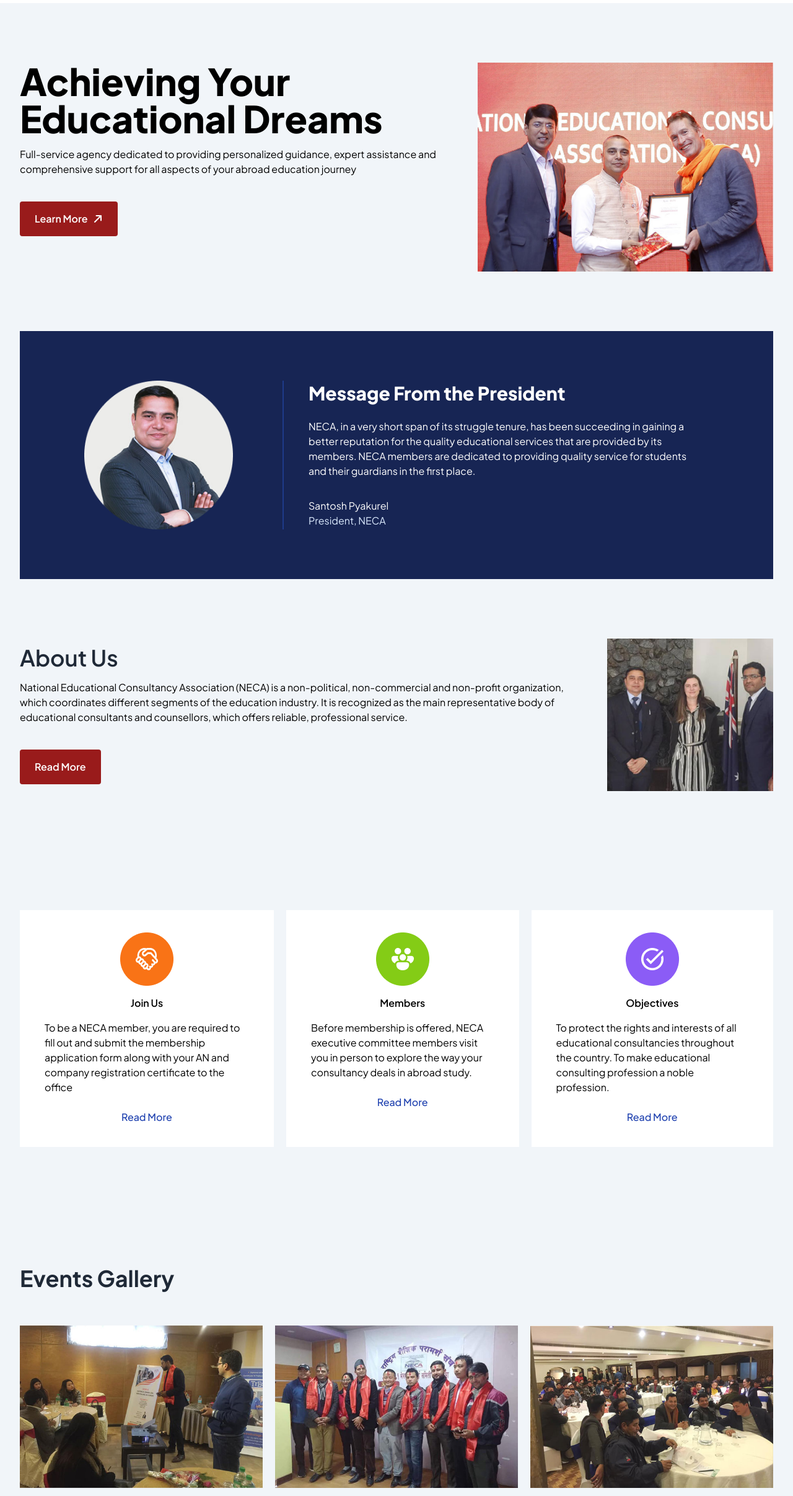
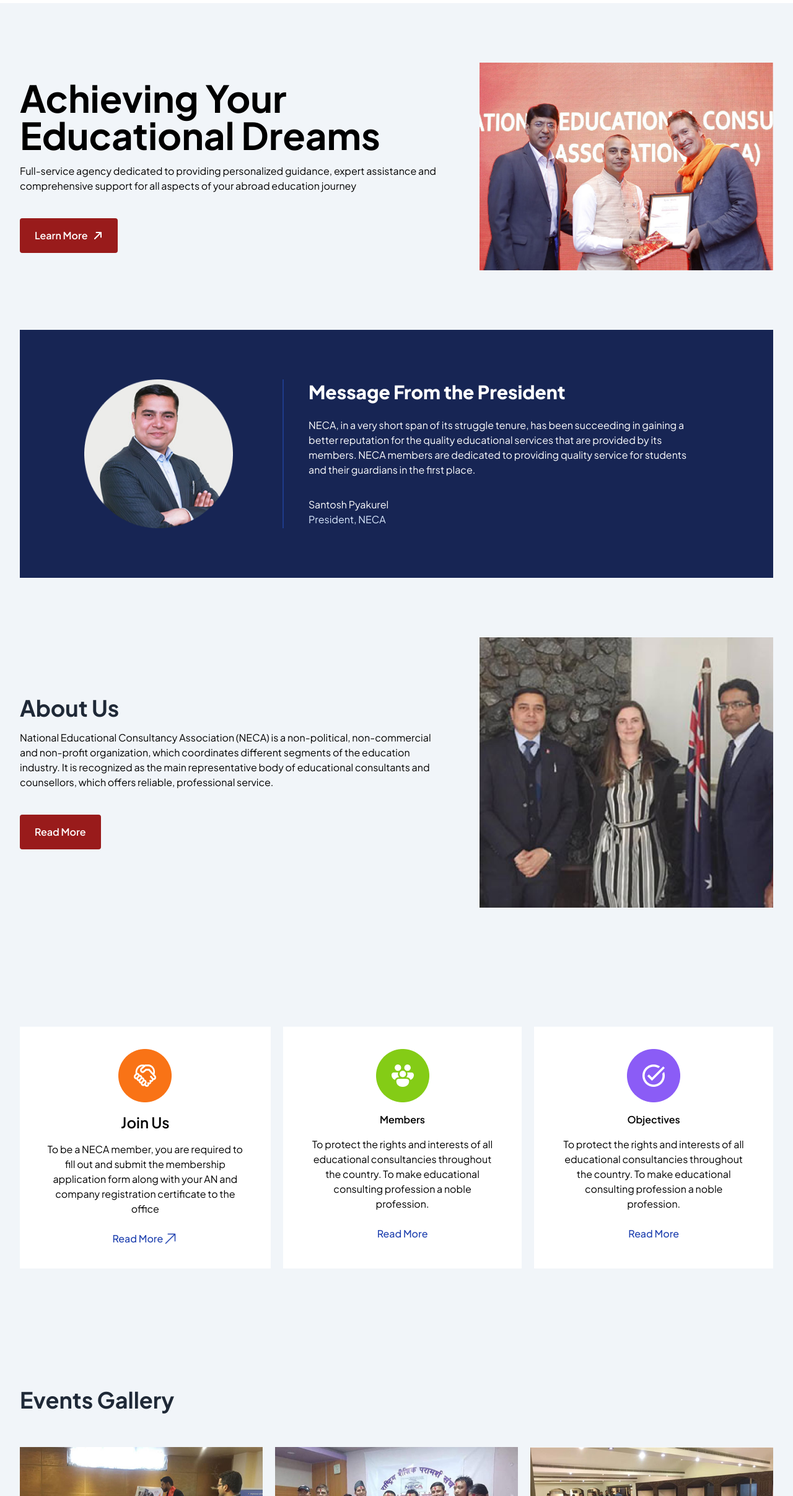
Before and after one commit to notaryastark/neca-updated, a website with bundled scripts: page src/index.html in a window 1280 px wide. Shown: the part 107-2520 px from the top of the page at 62% size. Built offline with nearby package versions, Linux system fonts and the light colour scheme.

Commit message:
link update commit

```diff
--- a/src/index.html
+++ b/src/index.html
@@ -124,7 +124,7 @@
                     </li>
                     <!--dropdown activities end-->
                     <li>
-                        <button href="contact-us.html" class="flex px-4 py-2 rounded-md md:text-white md:bg-red-800 md:hover:bg-red-600 md:hover:text-white">Contact Us</button>
+                        <a href="contact-us.html" class="flex px-4 py-2 rounded-md md:text-white md:bg-red-800 md:hover:bg-red-600 md:hover:text-white">Contact Us</a>
                     </li>
                 </ul>
             </div>
@@ -152,19 +152,19 @@
     <!--body slate start-->
     <div class="main-body bg-slate-100">
         <!--hero section start-->
-        <div class="container py-8 lg:py-24 md:py-10 flex flex-col-reverse lg:flex-row item-center gap-6 lg:gap-14 md:gap-8">
-            <div class=" flex flex-col items-start gap-3 lg:gap-10 md:gap-6">
+        <div class="container py-8 lg:py-24 md:py-10 flex flex-col-reverse lg:grid grid-cols-12 item-center gap-6 lg:gap-14 md:gap-8">
+            <div class=" flex flex-col col-span-7 justify-center gap-3 lg:gap-10 md:gap-6">
                 <div class="flex flex-col justify-between gap-2 md:gap-4">
-                    <h1 class="text-2xl lg:text-6xl md:text-4xl font-semibold lg:font-extrabold md:font-semibold">Achieving Your Educational Dreams</h1>
+                    <h1 class="text-2xl lg:text-6xl md:text-4xl font-semibold lg:font-bold">Achieving Your Educational Dreams</h1>
                     <span>Full-service agency dedicated to providing personalized guidance, expert assistance and comprehensive support for all aspects of your abroad education journey</span>
                 </div>
-                <button class="btn-red px-4 lg:px-6 md:px-4 py-3 lg:py-4 md:py-3 font-semibold text-sm md:text-base gap-2">Learn More
+                <button class="btn-red w-max px-4 lg:px-6 md:px-4 py-3 lg:py-4 md:py-3 font-semibold text-sm md:text-base gap-2">Learn More
                     <svg xmlns="http://www.w3.org/2000/svg" fill="none" viewBox="0 0 24 24" stroke-width="3" stroke="currentColor" class="w-4 h-4">
                         <path stroke-linecap="round" stroke-linejoin="round" d="M4.5 19.5l15-15m0 0H8.25m11.25 0v11.25" />
                     </svg>
                 </button>
             </div>
-            <div>
+            <div class="col-span-5">
                 <img src="assets/images/Photo.png" alt="">
             </div>
         </div>
@@ -172,14 +172,14 @@
 
         <!--message from president start-->
         <div class="container">
-            <div class="flex flex-col lg:flex-row bg-blue-950 items-center gap-10 py-6 lg:py-20 md:py-16 px-4 lg:pr-28 md:px-6">
-                <img class="lg:h-60 md:h-40 border-blue-900 lg:border-r-2 lg:px-20" src="assets/images/president.png" alt="">
+            <div class="flex flex-col lg:flex-row bg-blue-950 items-center gap-10 py-8 lg:py-20 md:py-10 px-4 lg:pr-28 md:px-6">
+                <img class="h-32 lg:h-60 md:h-40 border-blue-900 lg:border-r-2 lg:px-20" src="assets/images/president.png" alt="">
                 <div class="flex flex-col text-white gap-4 lg:gap-8 md:gap-6">
-                    <div class="flex flex-col gap-2 lg:gap-6 md:gap-4">
+                    <div class="flex flex-col items-center lg:items-start gap-2 lg:gap-6 md:gap-4">
                         <h2 class="flex flex-col text-xl lg:text-3xl md:text-2xl font-extrabold">Message From the President</h2>
-                        <p>NECA, in a very short span of its struggle tenure, has been succeeding in gaining a better reputation for the quality educational services that are provided by its members. NECA members are dedicated to providing quality service for students and their guardians in the first place.</p>
+                        <p class="text-left md:text-center lg:text-left">NECA, in a very short span of its struggle tenure, has been succeeding in gaining a better reputation for the quality educational services that are provided by its members. NECA members are dedicated to providing quality service for students and their guardians in the first place.</p>
                     </div>
-                    <div>
+                    <div class="flex flex-col items-start md:items-center lg:items-start">
                         <p>Santosh Pyakurel</p>
                         <p class="text-blue-100">President, NECA</p>
                     </div>
@@ -189,15 +189,15 @@
         <!--message from president end-->
 
         <!--about us start-->
-        <div class="container py-6 lg:py-24 md:py-10 flex flex-col-reverse lg:flex-row items-center gap-6 lg:gap-14 md:gap-8">
-            <div class=" flex flex-col items-start gap-3 lg:gap-10 md:gap-6">
+        <div class="container py-6 lg:py-24 md:py-10 flex flex-col-reverse lg:grid grid-cols-12 items-center gap-6 lg:gap-14 md:gap-8">
+            <div class=" flex flex-col items-start col-span-7 gap-3 lg:gap-10 md:gap-6">
                 <div class="flex flex-col justify-between gap-2 md:gap-4">
-                    <h1 class="text-gray-800 font-semibold text-2xl lg:text-4xl md:text-4xl">About Us</h1>
+                    <h1 class="text-gray-800 font-semibold lg:font-bold text-2xl lg:text-4xl md:text-4xl">About Us</h1>
                     <span>National Educational Consultancy Association (NECA) is a non-political, non-commercial and non-profit organization, which coordinates different segments of the education industry. It is recognized as the main representative body of educational consultants and counsellors, which offers reliable, professional service.</span>
                 </div>
                 <button class="btn-red px-4 lg:px-6 md:px-4 py-3 lg:py-4 md:py-3 font-semibold text-sm md:text-base gap-2">Read More</button>
             </div>
-            <div>
+            <div class="col-span-5">
                 <img class="" src="assets/images/about-img.png" alt="">
             </div>
         </div>
@@ -211,11 +211,15 @@
                 <div class="card bg-white flex flex-col gap-4 px-10 py-9">
                     <div class="flex flex-col items-center lg:gap-4">
                         <img src="assets/images/Join.png" alt="">
-                        <span class="font-semibold">Join Us</span>
+                        <span class="text-2xl font-semibold">Join Us</span>
                     </div>
                     <div class="flex flex-col items-center lg:gap-6">
-                        <span>To be a NECA member, you are required to fill out and submit the membership application form along with your AN and company registration certificate to the office </span>
-                        <button class="font-medium text-blue-800">Read More  </button>
+                        <span class="text-center">To be a NECA member, you are required to fill out and submit the membership application form along with your AN and company registration certificate to the office </span>
+                        <button class="flex flex-row font-medium text-blue-800">Read More
+                            <svg xmlns="http://www.w3.org/2000/svg" fill="none" viewBox="0 0 24 24" stroke-width="1.5" stroke="currentColor" class="w-6 h-6">
+                                <path stroke-linecap="round" stroke-linejoin="round" d="M4.5 19.5l15-15m0 0H8.25m11.25 0v11.25" />
+                            </svg>
+                        </button>
                     </div>
                 </div>
                 <!--card1 end-->
@@ -227,7 +231,7 @@
                         <span class="font-semibold">Members</span>
                     </div>
                     <div class="flex flex-col items-center lg:gap-6">
-                        <span>Before membership is offered, NECA executive committee members visit you in person to explore the way your consultancy deals in abroad study.</span>
+                        <span class="text-center">To protect the rights and interests of all educational consultancies throughout the country. To make educational consulting profession a noble profession.</span>
                         <button class="font-medium text-blue-800">Read More  </button>
                     </div>
                 </div>
@@ -240,7 +244,7 @@
                         <span class="font-semibold">Objectives</span>
                     </div>
                     <div class="flex flex-col items-center lg:gap-6">
-                        <span>To protect the rights and interests of all educational consultancies throughout the country. To make educational consulting profession a noble profession.</span>
+                        <span class="text-center">To protect the rights and interests of all educational consultancies throughout the country. To make educational consulting profession a noble profession.</span>
                         <button class="font-medium text-blue-800">Read More  </button>
                     </div>
                 </div>
@@ -253,7 +257,7 @@
         <!--events gallery start-->
         <div class="container py-6 lg:py-24 md:py-10 flex flex-col gap-6 lg:gap-14 md:gap-8">
             <span class="text-4xl font-bold text-gray-800">Events Gallery</span>
-            <div class="flex flex-col lg:grid grid-cols-3 grid-rows-2 justify-between lg:flex-row gap-5">
+            <div class="flex flex-col md:grid md:grid-cols-2 lg:grid-cols-3 justify-between lg:flex-row gap-5">
                 <!--event1 start-->
                 <div class=" flex flex-col gap-4">
                     <img class="" src="assets/images/g9.jpg" alt="">
@@ -319,14 +323,14 @@
 
         <!--latest news start-->
         <div class="container py-6 lg:py-24 md:py-10 flex flex-col gap-6 lg:gap-14 md:gap-8">
-            <div class="flex justify-between">
+            <div class="flex flex-col md:flex-row justify-between gap-4">
                 <span class="text-4xl font-bold text-gray-800">Latest News and Notices</span>
                 <div class="flex flex-row gap-4">
                     <button>
-                        <img class="h-12" src="assets/images/Left.png" alt="">
+                        <img class="h-10 md:h-12" src="assets/images/Left.png" alt="">
                     </button>
                     <button>
-                        <img class="h-12" src="assets/images/Right.png" alt="">
+                        <img class="h-10 md:h-12" src="assets/images/Right.png" alt="">
                     </button>
                 </div>
             </div>
```
Also changed, not shown: src/about.html (+1 -1 lines), src/aim-obj.html (+1 -1 lines), src/contact-us.html (+1 -1 lines), src/education-fair-event.html (+1 -1 lines), src/education-fair.html (+1 -1 lines), src/executive-board.html (+1 -1 lines), src/gallery-main.html (+1 -1 lines), src/member-directory.html (+1 -1 lines), src/membership-application.html (+1 -1 lines), src/mission-vision.html (+1 -1 lines), src/news-room.html (+1 -1 lines), src/president-message.html (+1 -1 lines), src/sample-photo-album.html (+1 -1 lines), src/universities-abroad.html (+1 -1 lines), 2 more files.
